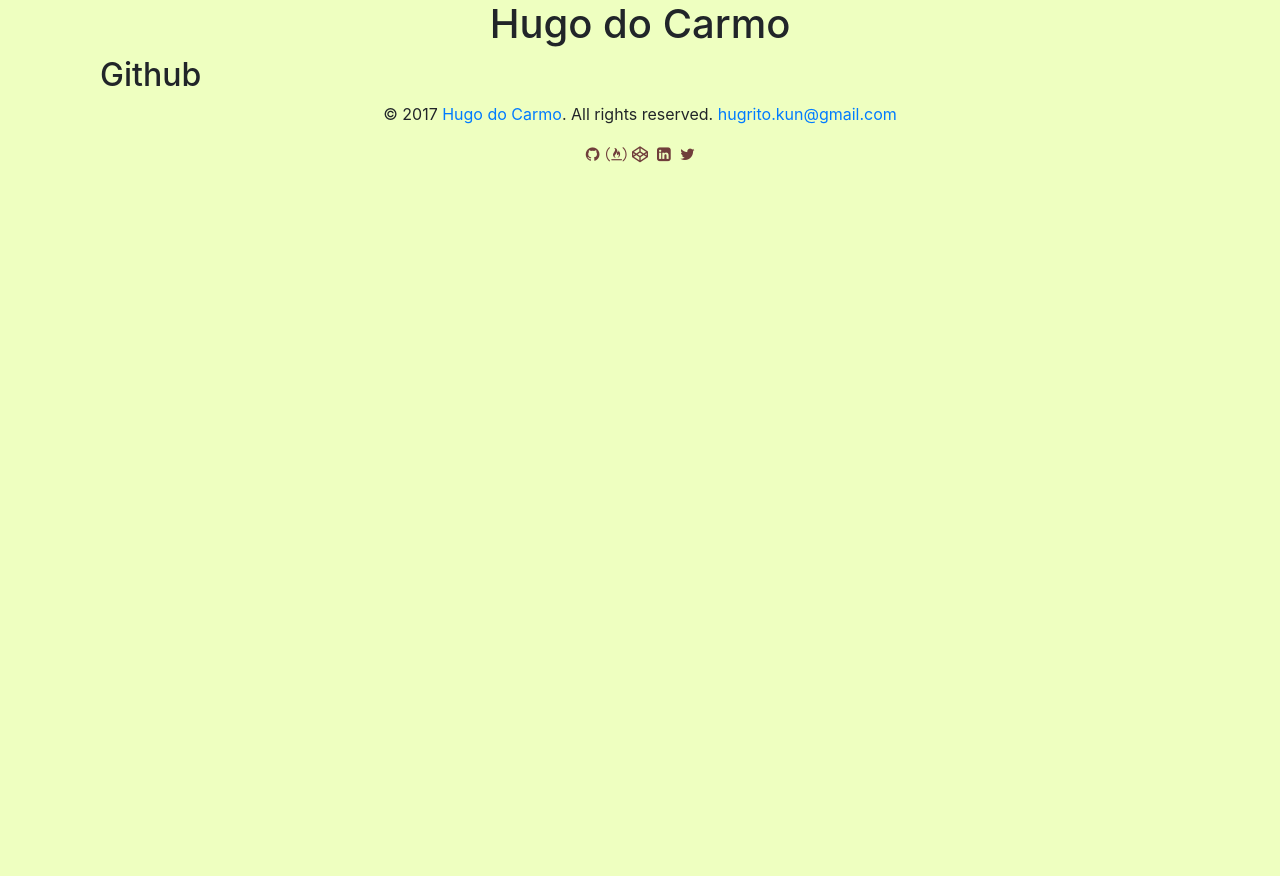
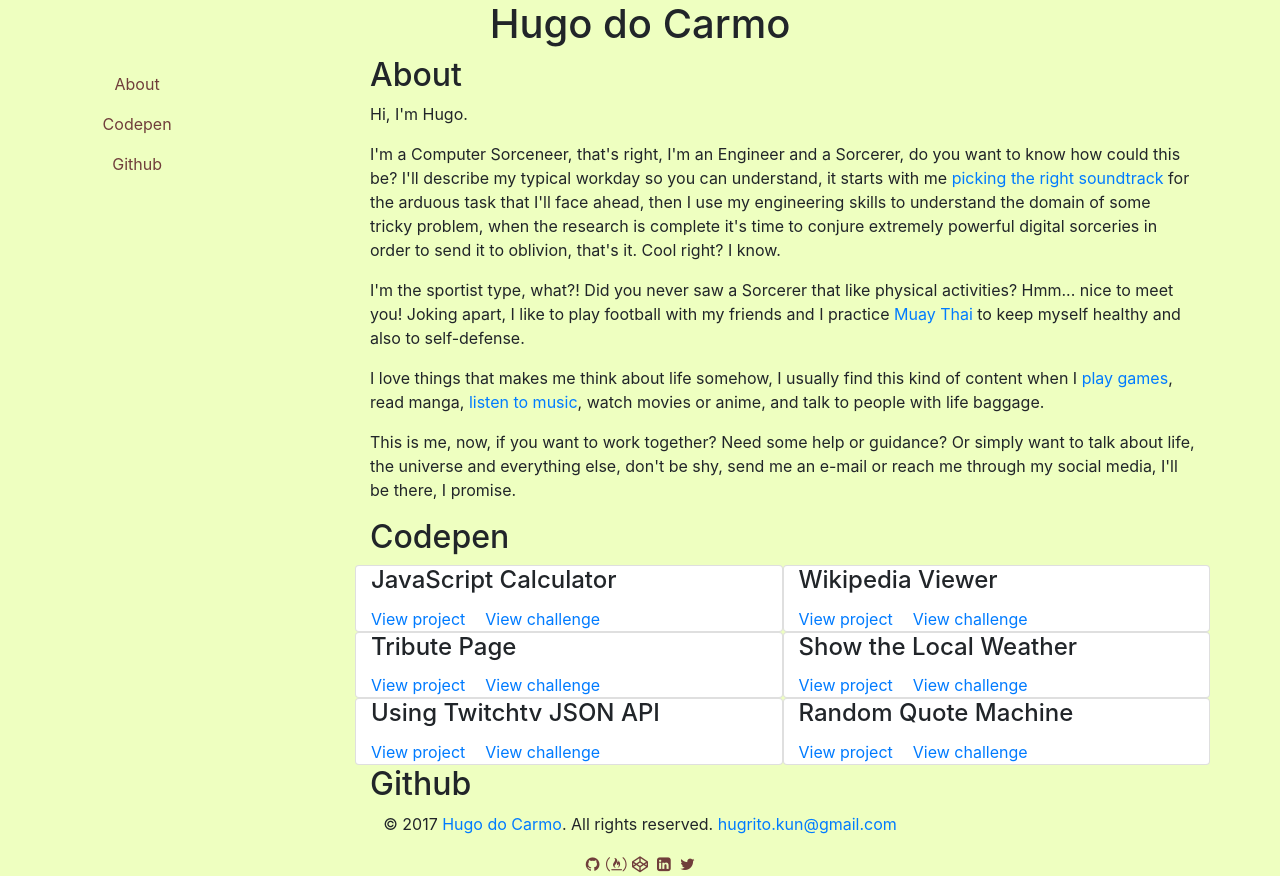
Before and after one commit to spelcaster/personal-webpage, a React app: page / in a window 1280 px wide. Before the commit the page ends 800 px from the top, so only its background shows below. Built offline with nearby package versions, Linux system fonts and the light colour scheme; no server answers; the HTML template or start-up script is replaced by a standard one.

Commit message:
refactoring App component
- Added new components to the App main component;
- Changed the page structure;

```diff
--- a/src/components/App.js
+++ b/src/components/App.js
@@ -2,16 +2,26 @@ import './sass/app.scss'
 
 import React from 'react'
 import Header from './Header'
+import Navigation from './Navigation'
 import Footer from './Footer'
+import AboutSection from './AboutSection'
 import GithubSection from './GithubSection'
+import CodepenSection from './CodepenSection'
 
 class App extends React.Component {
   render () {
     return (
       <div className='container'>
         <Header />
-        <div className='container'>
-          <GithubSection />
+        <div className='row'>
+          <div className='col-12 col-md-3'>
+            <Navigation />
+          </div>
+          <div className='col-12 col-md-9'>
+            <AboutSection />
+            <CodepenSection />
+            <GithubSection />
+          </div>
         </div>
         <Footer />
       </div>
```
